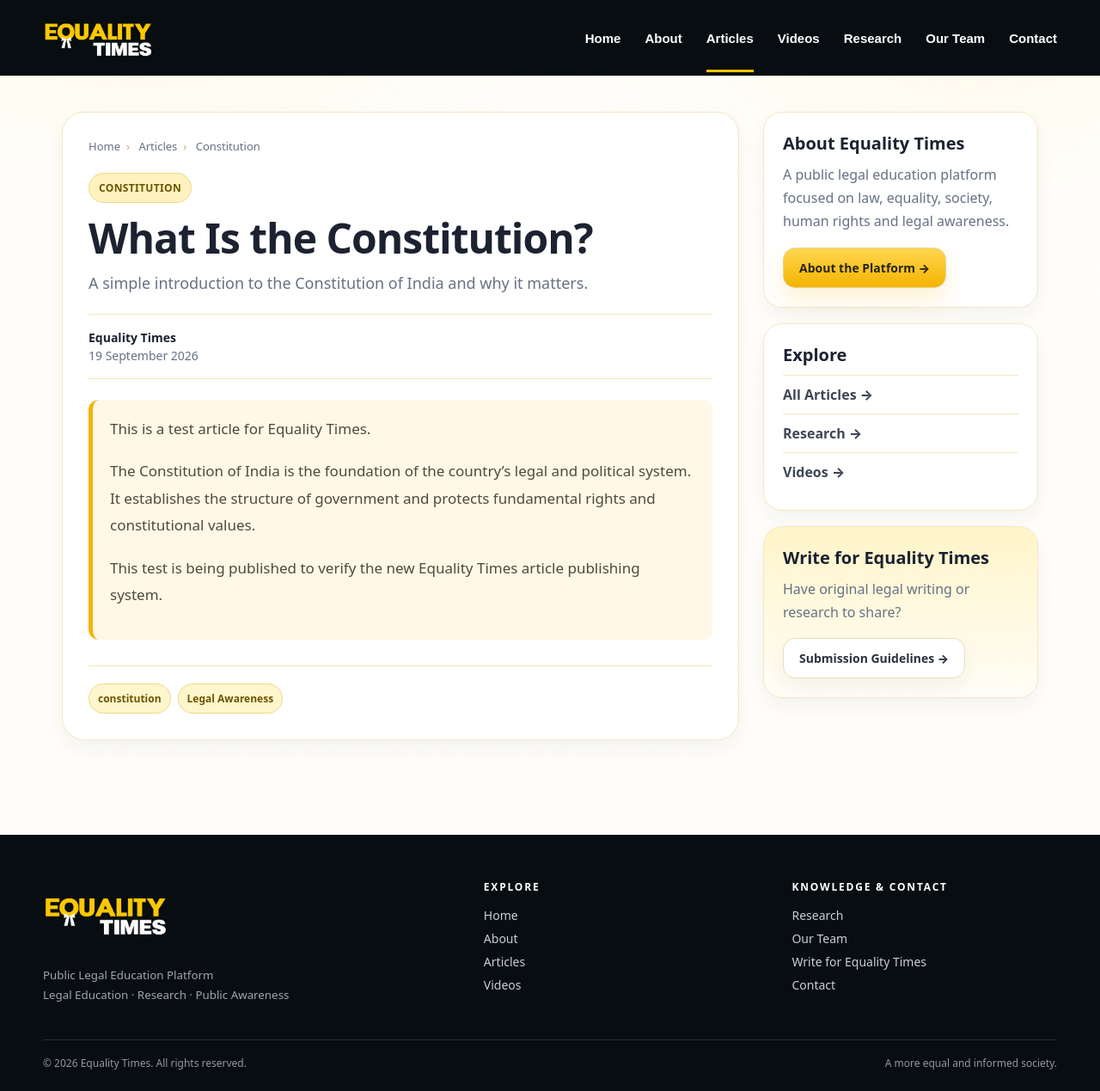
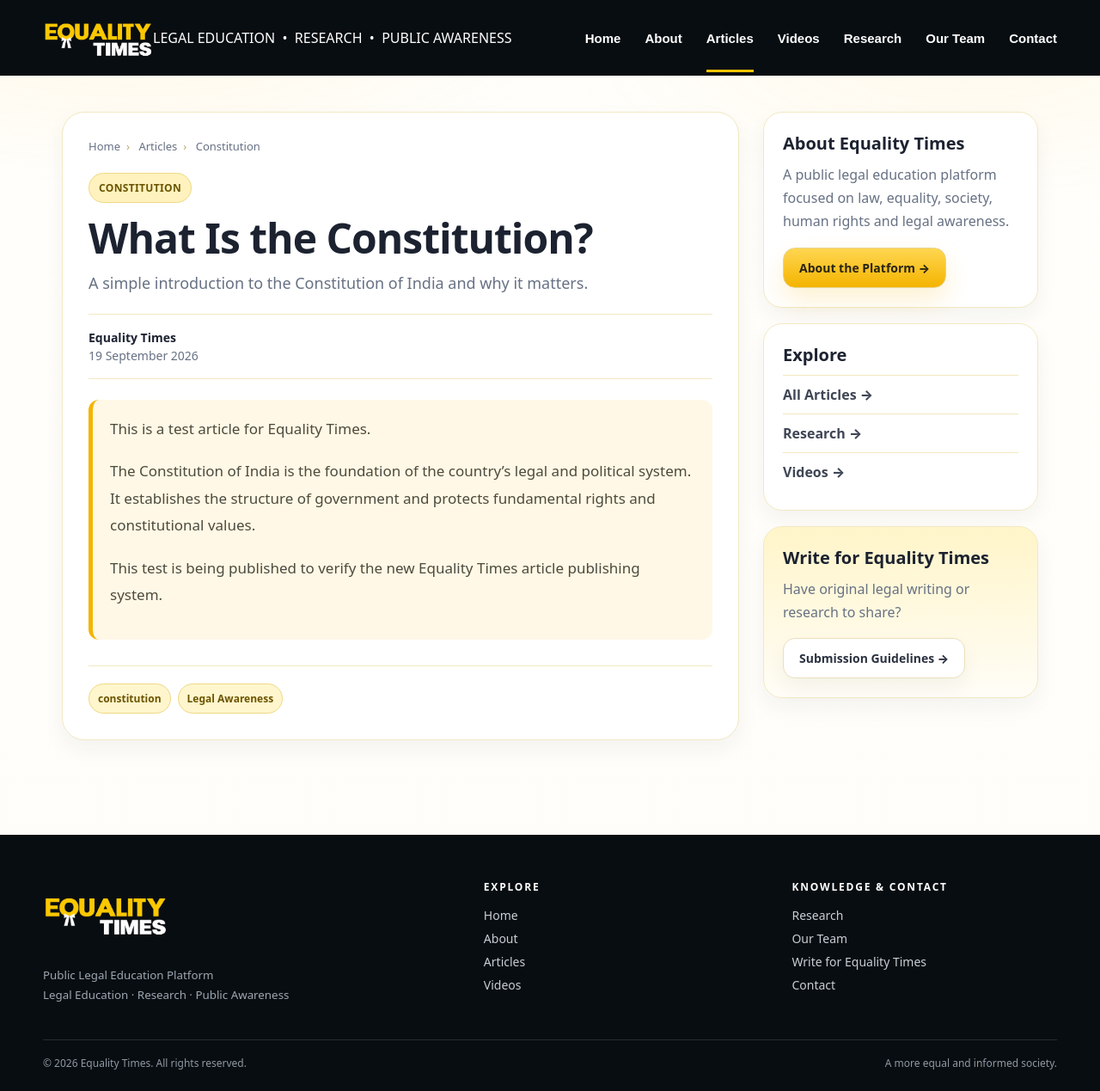
Before and after one commit to equalitytimes/equalitytimes-test, a Jekyll site: the page built from _posts/2026-09-19-what-is-the-constitution.md, in a window 1280 px wide and 1269 px high. Shown: the whole window at 86% size. Built offline with Jekyll 4.4.1, drawn with Linux system fonts in a browser that asks for light colours.

Commit message:
Add small legal education tagline under header logo

```diff
--- a/_layouts/article.html
+++ b/_layouts/article.html
@@ -13,6 +13,7 @@
   <div class="site-header-inner">
     <a class="site-brand" href="{{ '/' | relative_url }}" aria-label="Equality Times home">
       <img src="{{ '/assets/logo-new.png' | relative_url }}" alt="Equality Times">
+      <span class="site-brand-tagline">LEGAL EDUCATION &nbsp;•&nbsp; RESEARCH &nbsp;•&nbsp; PUBLIC AWARENESS</span>
     </a>
     <nav class="site-nav" aria-label="Main navigation">
       <a href="{{ '/' | relative_url }}">Home</a>
```
